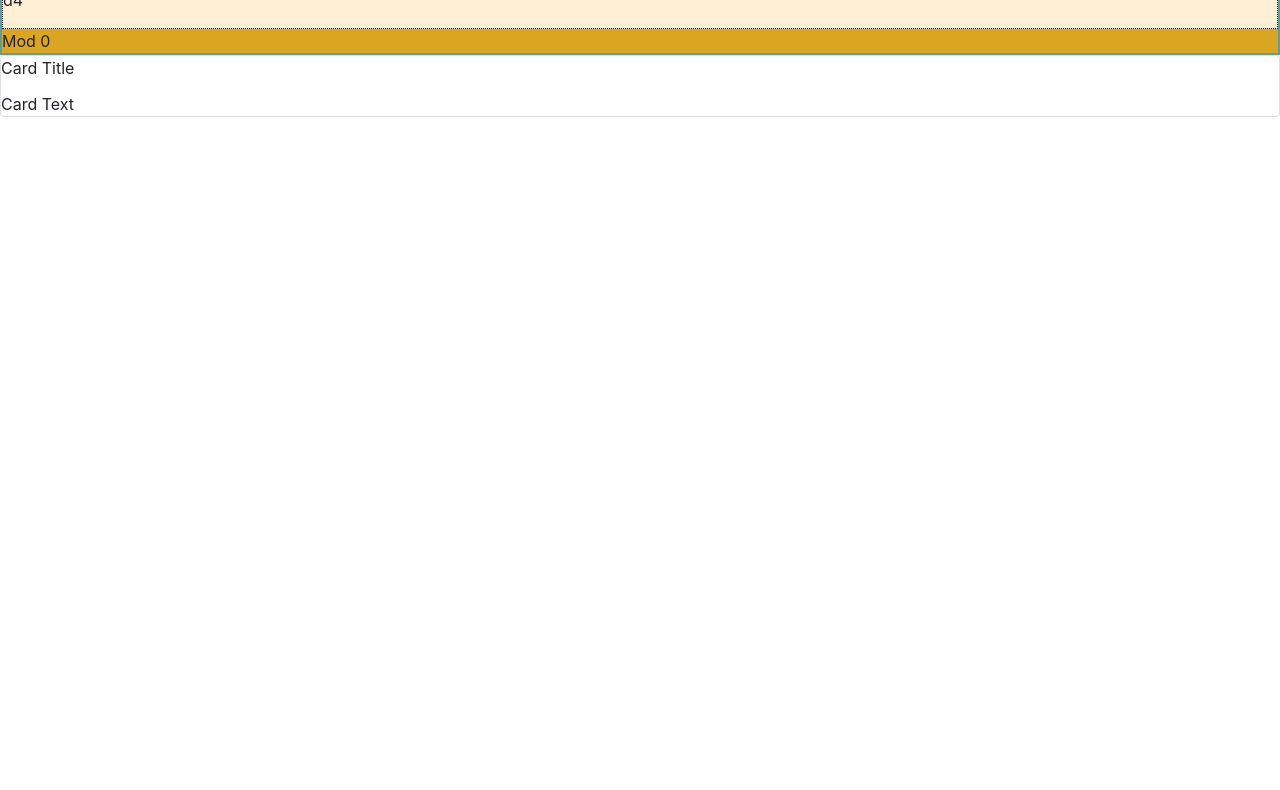
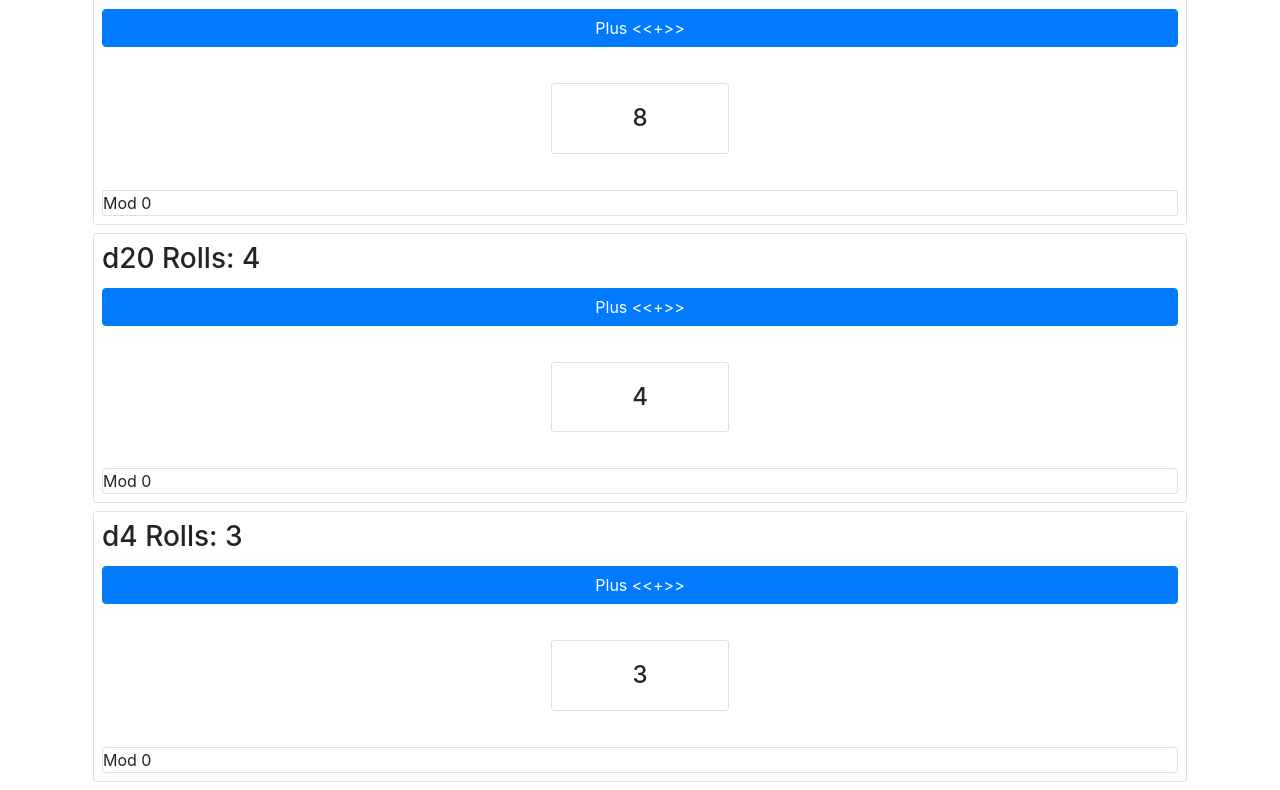
Before and after one commit to callumfrance/dice-roller-ts, a website built with webpack: page src/index.html in a window 1280 px wide. Shown: the part 1303-2093 px from the top of the page. Before the commit the page ends 1420 px from the top, so only its background shows below. Built offline with nearby package versions, Linux system fonts and the light colour scheme.

Commit message:
Commencing Bootstrap styling Using nested cards to style Die within DiceGroup

```diff
--- a/src/DiceGroup.ts
+++ b/src/DiceGroup.ts
@@ -76,40 +76,49 @@ export class DiceGroup {
      * Returns a generated HTMLElement based on the DiceGroup object values.
      */
     public getHTML(): HTMLElement {
-        let dgHTML = document.createElement('div');
-        dgHTML.setAttribute('class', 'DiceGroup DiceGroup' + String(this.diceType));
-        dgHTML.style.border = '2px solid CadetBlue';
-        dgHTML.style.background = 'DarkGoldenRod';
-        dgHTML.innerText = 'd' + String(this.diceType) + ' Rolls: ' +
+        let dgHTML       = document.createElement('div');
+        let dgHead       = document.createElement('h3');
+        let dgPlus       = document.createElement('button');
+     // let dgMinus      = document.createElement('button');
+        let dgDice       = document.createElement('div');
+        let modifierHTML = document.createElement('div');
+
+        dgHTML.setAttribute('class',
+            'card p-2 m-2 DiceGroup DiceGroup' + String(this.diceType));
+
+        dgHead.setAttribute('class', 'card-title');
+        dgHead.innerText = 'd' + String(this.diceType) + ' Rolls: ' +
             ((typeof this.lastRolls === 'undefined' ) ?
                 '-' : String(this.lastRolls));
+        dgHTML.appendChild(dgHead);
 
-        let dgPlus = document.createElement('button');
         dgPlus.addEventListener('click', (e: Event) => {
                 this.pushDie(new Die(this.diceType));
-                dgHTML.appendChild(this.dice[this.dice.length - 1].getHTML());
+                dgDice.appendChild(this.dice[this.dice.length - 1].getHTML());
             });
+        dgPlus.setAttribute('class', 'btn btn-primary');
         dgPlus.innerText = 'Plus <<+>>';
 
-        // let dgMinus = document.createElement('button');
         // dgMinus.addEventListener('click', (e: Event) => {
         //     this.shiftDie();
         //     dgHTML.removeChild(dgHTML.childNodes[0]);
         // });
         // dgMinus.innerText = 'Minus <<->>';
 
+        dgDice.setAttribute('class',
+            'card-body row d-flex justify-content-around');
+
         dgHTML.appendChild(dgPlus);
         // dgHTML.appendChild(dgMinus);
 
         this.dice.forEach( (die) => {
-            dgHTML.appendChild(die.getHTML());
+            dgDice.appendChild(die.getHTML());
         });
+        dgHTML.appendChild(dgDice);
 
-        let modifierHTML = document.createElement('div');
-        modifierHTML.setAttribute('class', 'DiceGroupModifier');
+        modifierHTML.setAttribute('class', 'card DiceGroupModifier');
         modifierHTML.innerText = 'Mod ' + String(this.modifier);
         dgHTML.appendChild(modifierHTML);
-        modifierHTML.style.background = 'GoldenRod';
 
         return(dgHTML);
     }
--- a/src/Die.ts
+++ b/src/Die.ts
@@ -27,21 +27,20 @@ export class Die {
      */
     public getHTML(): HTMLElement {
         let dieHTML = document.createElement('div');
-        dieHTML.setAttribute('class', 'Die ' + this.name);
-        dieHTML.style.border = '1px dotted black';
-        dieHTML.style.background = 'PapayaWhip';
+        let dieHTMLRoll = document.createElement('p');
+        // let dieHTMLName = document.createElement('p');
 
-        let dieHTMLRoll = document.createElement('p');
-        dieHTMLRoll.setAttribute('class', 'DieRoll ' + this.name);
+        dieHTML.setAttribute('class', 'col-2 m-3 card Die ' + this.name);
+
+        dieHTMLRoll.setAttribute('class', 'card-body m-auto h4 DieRoll ' + this.name);
         dieHTMLRoll.innerText = (typeof this.lastRoll === 'undefined') ?
             '-' : String(this.lastRoll);
 
-        let dieHTMLName = document.createElement('p');
-        dieHTMLName.setAttribute('class', 'DieName ' + this.name);
-        dieHTMLName.innerText = this.name;
+        // dieHTMLName.setAttribute('class', 'card-text DieName ' + this.name);
+        // dieHTMLName.innerText = this.name;
 
         dieHTML.appendChild(dieHTMLRoll);
-        dieHTML.appendChild(dieHTMLName);
+        // dieHTML.appendChild(dieHTMLName);
 
         return(dieHTML);
     }
--- a/src/index.html
+++ b/src/index.html
@@ -1,16 +1,12 @@
 <html>
 <head>
-
+	<title>Dice Roller</title>
 </head>
 <body>
-    <h1>Dice Roller</h1>
-	<div class="card">
-		<div class="card-body">
-			<div class="card-title">Card Title</div>
-			<div class="card-text">Card Text</div>
+    <div id="app" class="container">
+		<div class="m-auto pt-4 pb-2">
+			<h1 class="text-center">Dice Roller</h1></div>
 		</div>
-	</div>
-    <div id="app"></div>
     <script src="/main.bundle.js"></script>
 </body>
 </html>
--- a/src/main.ts
+++ b/src/main.ts
@@ -14,19 +14,3 @@ var result = q.rollSet();
 console.log(String(result[0] + ': ' + String(result[1])));
 
 app.appendChild(q.getHTML());
-
-const cardTest = document.createElement('div');
-cardTest.setAttribute('class', 'card');
-
-const cardTitle = document.createElement('div');
-cardTitle.setAttribute('class', 'card-title');
-cardTitle.innerText = 'Card Title';
-
-const cardText = document.createElement('div');
-cardText.setAttribute('class', 'card-text');
-cardText.innerText = 'Card Text';
-
-cardTest.appendChild(cardTitle);
-cardTest.appendChild(cardText);
-
-app.appendChild(cardTest);
```
